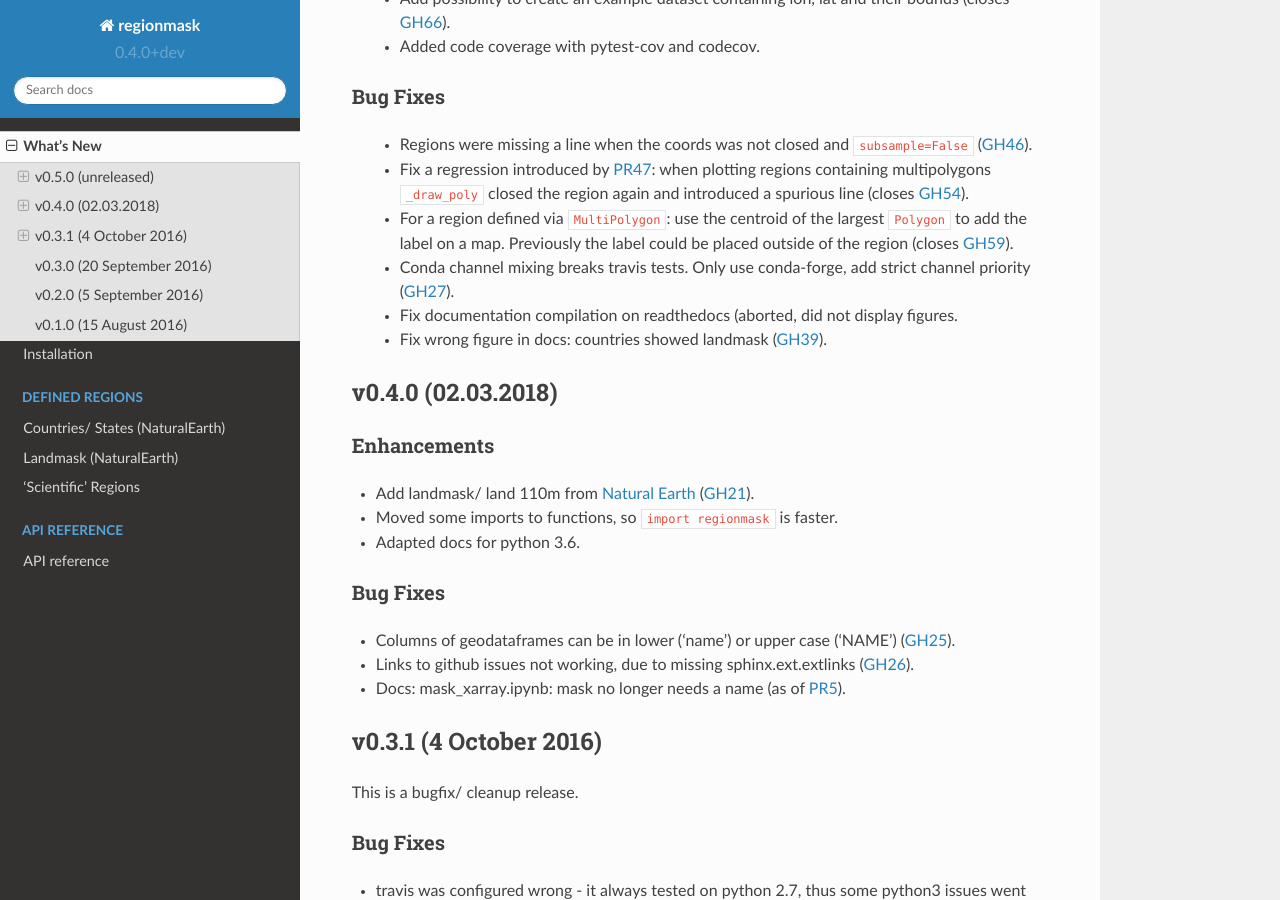
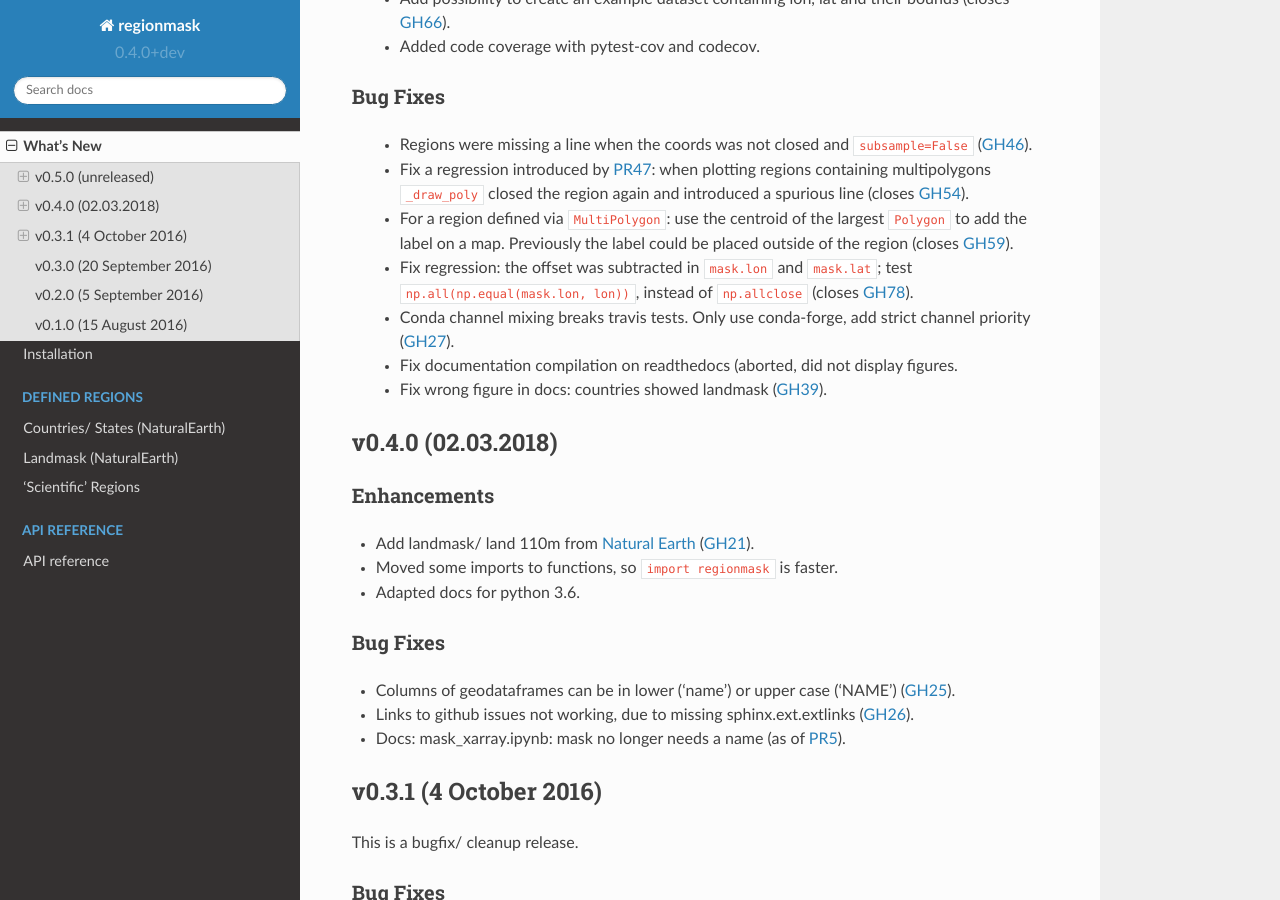
Before and after one commit to regionmask/regionmask, a Sphinx documentation site: the page built from docs/whats_new.rst, in a window 1280 px wide and 900 px high, scrolled down 1405 px. Built offline with Sphinx 7.4.7 and the Read the Docs theme 2.0.0, drawn with Linux system fonts in a browser that asks for light colours; pages that are not in the unit, such as notebooks, are missing from menus.

Commit message:
whats new (correct)

```diff
--- a/docs/whats_new.rst
+++ b/docs/whats_new.rst
@@ -82,6 +82,9 @@
  - For a region defined via :code:`MultiPolygon`: use the centroid of the largest
    :code:`Polygon` to add the label on a map. Previously the label could be placed
    outside of the region (closes :issue:`59`).
+ - Fix regression: the offset was subtracted in ``mask.lon`` and ``mask.lat``;
+   test ``np.all(np.equal(mask.lon, lon))``, instead of ``np.allclose`` (closes
+   :issue:`78`).
  - Conda channel mixing breaks travis tests. Only use conda-forge, add strict
    channel priority (:issue:`27`).
  - Fix documentation compilation on readthedocs (aborted, did not display
```
